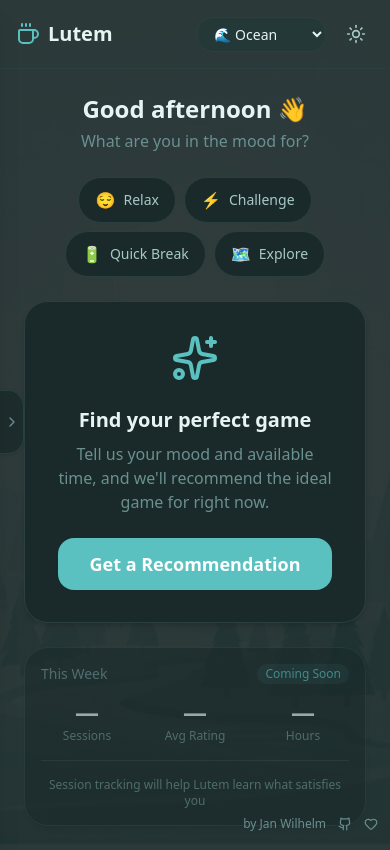
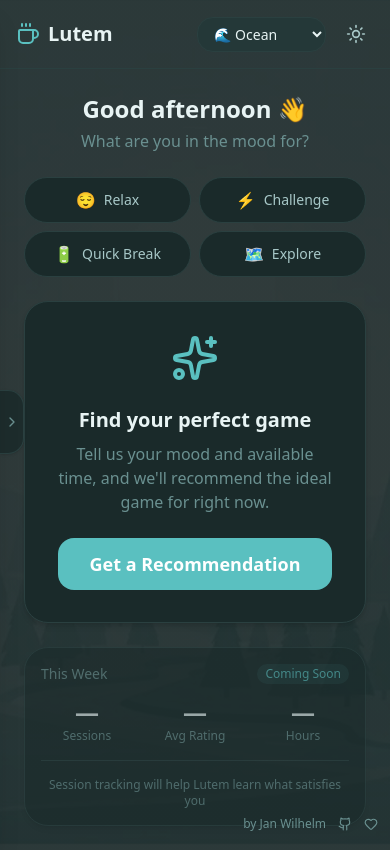
Before and after one commit to jantobiaswilhelm/LutemPrototype, a React (Vite) app in the folder frontend-react/: page / in a window 390 px wide. Built offline with nearby package versions, Linux system fonts and the light colour scheme.

Commit message:
Fix mood shortcuts alignment with responsive grid

```diff
--- a/frontend-react/src/components/MoodShortcuts.tsx
+++ b/frontend-react/src/components/MoodShortcuts.tsx
@@ -84,7 +84,7 @@
 
   return (
     <div className="mb-6">
-      <div className="flex flex-wrap justify-center gap-2">
+      <div className="grid grid-cols-2 sm:grid-cols-4 gap-2">
         {MOOD_SHORTCUTS.map((shortcut) => {
           const isLoading = loadingId === shortcut.id;
           return (
@@ -93,7 +93,7 @@
               onClick={() => handleShortcutClick(shortcut)}
               disabled={loadingId !== null}
               className={`
-                flex items-center gap-2 px-4 py-2.5 rounded-full
+                flex items-center justify-center gap-2 px-3 py-2.5 rounded-full
                 bg-[var(--color-bg-secondary)] border border-[var(--color-border)]
                 text-[var(--color-text-secondary)]
                 hover:border-[var(--color-accent)] hover:text-[var(--color-text-primary)]
@@ -108,7 +108,7 @@
               ) : (
                 <span className="text-base">{shortcut.emoji}</span>
               )}
-              <span className="text-sm font-medium">{shortcut.label}</span>
+              <span className="text-sm font-medium whitespace-nowrap">{shortcut.label}</span>
             </button>
           );
         })}
```
